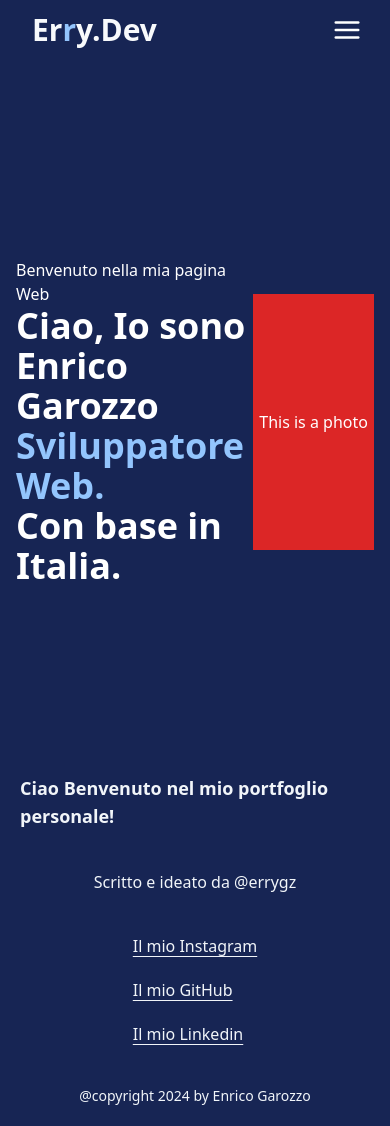
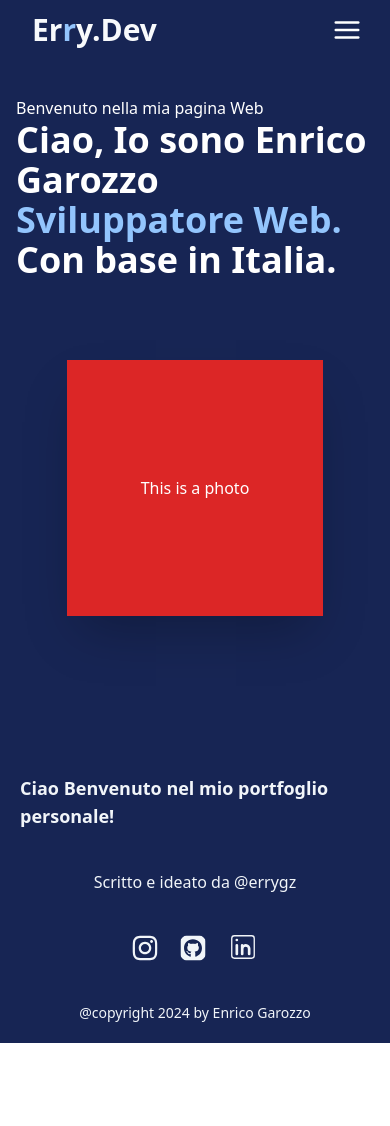
Before and after one commit to Erry002/ErryDev, a React (Vite) app: page / in a window 390 px wide. After the commit the page ends 1043 px from the top, so only its background shows below. Built offline with nearby package versions, Linux system fonts and the light colour scheme.

Commit message:
Correzione di bug

```diff
--- a/src/components/Footer.jsx
+++ b/src/components/Footer.jsx
@@ -1,12 +1,16 @@
+import { FaInstagram } from "react-icons/fa";
+import { FaGithubSquare } from "react-icons/fa";
+import { CiLinkedin } from "react-icons/ci";
+
 export default function Project() {
     return (
       <footer className="bg-blue-950 text-slate-100 flex justify-center items-center z-10 mt-[-90px] gap-10 p-5 flex-col md:flex-row">
         <h1 className="text-lg font-bold">Ciao Benvenuto nel mio portfoglio personale!</h1>
         <h1 className="">Scritto e ideato da @errygz</h1>
-        <div className="footer-links flex flex-col md:flex-row md:justify-center md:items-center gap-5">
-          <a className="underline underline-offset-4 hover:text-blue-300" href="https://www.instagram.com/errygz/">Il mio Instagram</a>
-          <a className="underline underline-offset-4 hover:text-blue-300" href="https://github.com/Erry002">Il mio GitHub</a>
-          <a className="underline underline-offset-4 hover:text-blue-300" href="https://www.linkedin.com/in/enrico-garozzo-756a31229/">Il mio Linkedin</a>
+        <div className="footer-links flex md:justify-center md:items-center gap-5">
+          <a className="underline underline-offset-4 hover:text-blue-300" href="https://www.instagram.com/errygz/"> <FaInstagram className=" size-7"/></a>
+          <a className="underline underline-offset-4 hover:text-blue-300" href="https://github.com/Erry002"><FaGithubSquare className=" size-7 rounded-xl"/></a>
+          <a className="underline underline-offset-4 hover:text-blue-300" href="https://www.linkedin.com/in/enrico-garozzo-756a31229/"><CiLinkedin className=" size-8 mt-[-3px]"/></a>
         </div>
         <h1 className="text-sm">@copyright 2024 by Enrico Garozzo</h1>
       </footer>
--- a/src/components/Navbar.jsx
+++ b/src/components/Navbar.jsx
@@ -31,35 +31,35 @@ export default function Navbar() {
             <Link
               to="/"
               onClick={() => { setActiveLink('/'); setShowMenu(false); }}
-              className={`${activeLink === '/' ? 'text-blue-300 ' : 'text-slate-50'} hover:text-blue-300 hover:underline underline-offset-4 transition-all`}
+              className={`${activeLink === '/' ? 'text-blue-300 underline' : 'text-slate-50'} hover:text-blue-300 hover:underline underline-offset-4 transition-all`}
             >
               Home
             </Link>
             <Link
               to="/about"
               onClick={() => { setActiveLink('/about'); setShowMenu(false); }}
-              className={`${activeLink === '/about' ? 'text-blue-300' : 'text-slate-50'} hover:text-blue-300 hover:underline underline-offset-4 transition-all`}
+              className={`${activeLink === '/about' ? 'text-blue-300 underline' : 'text-slate-50'} hover:text-blue-300 hover:underline underline-offset-4 transition-all`}
             >
               Chi sono
             </Link>
             <Link
               to="/skills"
               onClick={() => { setActiveLink('/skills'); setShowMenu(false); }}
-              className={`${activeLink === '/skills' ? 'text-blue-300' : 'text-slate-50'} hover:text-blue-300 hover:underline underline-offset-4 transition-all`}
+              className={`${activeLink === '/skills' ? 'text-blue-300 underline' : 'text-slate-50'} hover:text-blue-300 hover:underline underline-offset-4 transition-all`}
             >
               Abilità
             </Link>
             <Link
               to="/project"
               onClick={() => { setActiveLink('/project'); setShowMenu(false); }}
-              className={`${activeLink === '/project' ? 'text-blue-300' : 'text-slate-50'} hover:text-blue-300 hover:underline underline-offset-4 transition-all`}
+              className={`${activeLink === '/project' ? 'text-blue-300 underline' : 'text-slate-50'} hover:text-blue-300 hover:underline underline-offset-4 transition-all`}
             >
               Project
             </Link>
             <Link
               to="/form"
               onClick={() => { setActiveLink('/form'); setShowMenu(false); }}
-              className={`${activeLink === '/form' ? 'text-blue-300' : 'text-slate-50'} hover:text-blue-300 hover:underline underline-offset-4 transition-all`}
+              className={`${activeLink === '/form' ? 'text-blue-300 underline' : 'text-slate-50'} hover:text-blue-300 hover:underline underline-offset-4 transition-all`}
             >
               Form
             </Link>
--- a/src/pages/EmailRestAPI.jsx
+++ b/src/pages/EmailRestAPI.jsx
@@ -45,12 +45,12 @@ function EmailRestAPI() {
   return (
     <div className="flex w-full">
       <div className="w-full flex bg-blue-950">
-        <div className="text-slate-100 flex justify-center w-full h-screen">
+        <div className="text-slate-100 flex justify-center w-full min-h-screen">
           <form
             onSubmit={handleSubmit}
-            className="flex flex-col items-center justify-center gap-10 md:w-[500px]"
+            className="flex flex-col items-center justify-center my-40 gap-10 md:w-[500px]"
           >
-            <h1 className="text-slate-200 font-bold text-lg">
+            <h1 className="text-slate-200  font-bold text-lg">
               Cercami se ti serve qualcosa!!
             </h1>
             <input
--- a/src/pages/Home.jsx
+++ b/src/pages/Home.jsx
@@ -2,8 +2,8 @@ export default function Home() {
   return (
     <div className="flex items-center justify-center min-h-screen bg-blue-950 text-white">
       <div className="max-w-7xl w-full px-4">
-        <div className="flex justify-between items-center h-screen">
-          <div className="text-2xl font-black">
+        <div className="flex md:flex-row flex-col md:justify-between items-center h-screen">
+          <div className="text-2xl md:mb-0 mb-20 mt-24 md:mt-0 font-black">
             <h1 className="font-thin text-base">
               Benvenuto nella mia pagina Web
             </h1>
@@ -11,7 +11,7 @@ export default function Home() {
             <h2 className="text-blue-300 text-4xl">Sviluppatore Web.</h2>
             <h2 className="text-4xl">Con base in Italia.</h2>
           </div>
-          <div className="flex justify-center items-center w-64 h-64 bg-red-600">
+          <div className="flex justify-center shadow-2xl items-center w-64 h-64 bg-red-600">
             <h1>This is a photo</h1>
           </div>
         </div>
--- a/src/pages/Skills.jsx
+++ b/src/pages/Skills.jsx
@@ -12,7 +12,7 @@ export default function Skills() {
               <h1 className="font-bold text-4xl mb-8">
                 Le <span className="text-blue-300">m</span>ie skills
               </h1>
-              <div className="my-4 h-1 w-[400px] md:w-full bg-blue-300"></div>
+              <div className="my-4 h-1 w-[300px] md:w-full bg-blue-300"></div>
               <div>
                 <h1 className="mb-3 text-xl underline underline-offset-4">
                   Nell'arco della mia esperienza lavorativa in cucina ho
@@ -63,7 +63,7 @@ export default function Skills() {
                   </li>
                 </ul>
               </div>
-              <div className="my-4 h-1 w-[400px] md:w-full bg-blue-300"></div>
+              <div className="my-4 h-1 w-[300px] md:w-full bg-blue-300"></div>
               <div>
                 <h1 className="mb-3 text-xl underline underline-offset-4">
                   Invece per quanto riguarda le skill lavorative nel campo della
@@ -110,7 +110,7 @@ export default function Skills() {
                   </p>
                 </ul>
               </div>
-              <div className="my-4 h-1 w-[400px] md:w-full bg-blue-300"></div>
+              <div className="my-4 h-1 w-[300px] md:w-full bg-blue-300"></div>
             </div>
           </div>
         </div>
```
Also changed, not shown: 7 other files (tests, documents, lock files or other folders).
